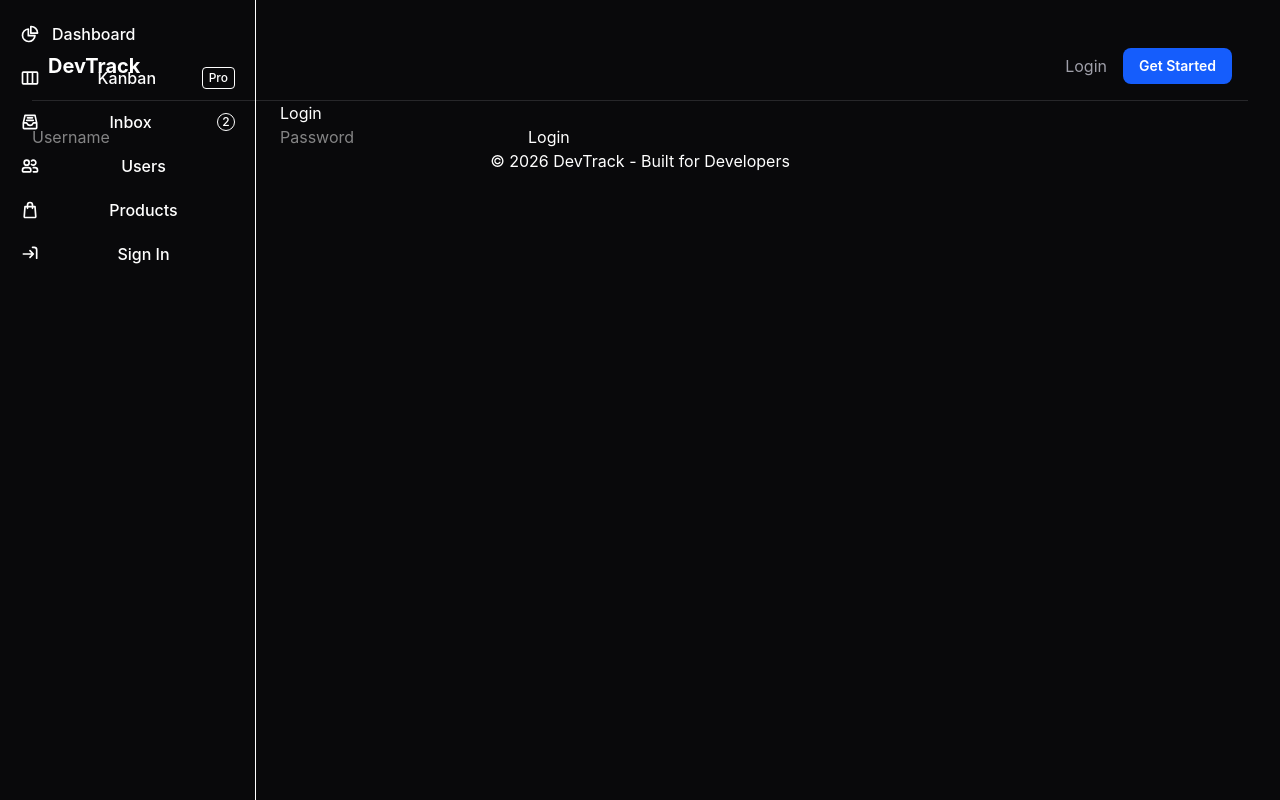
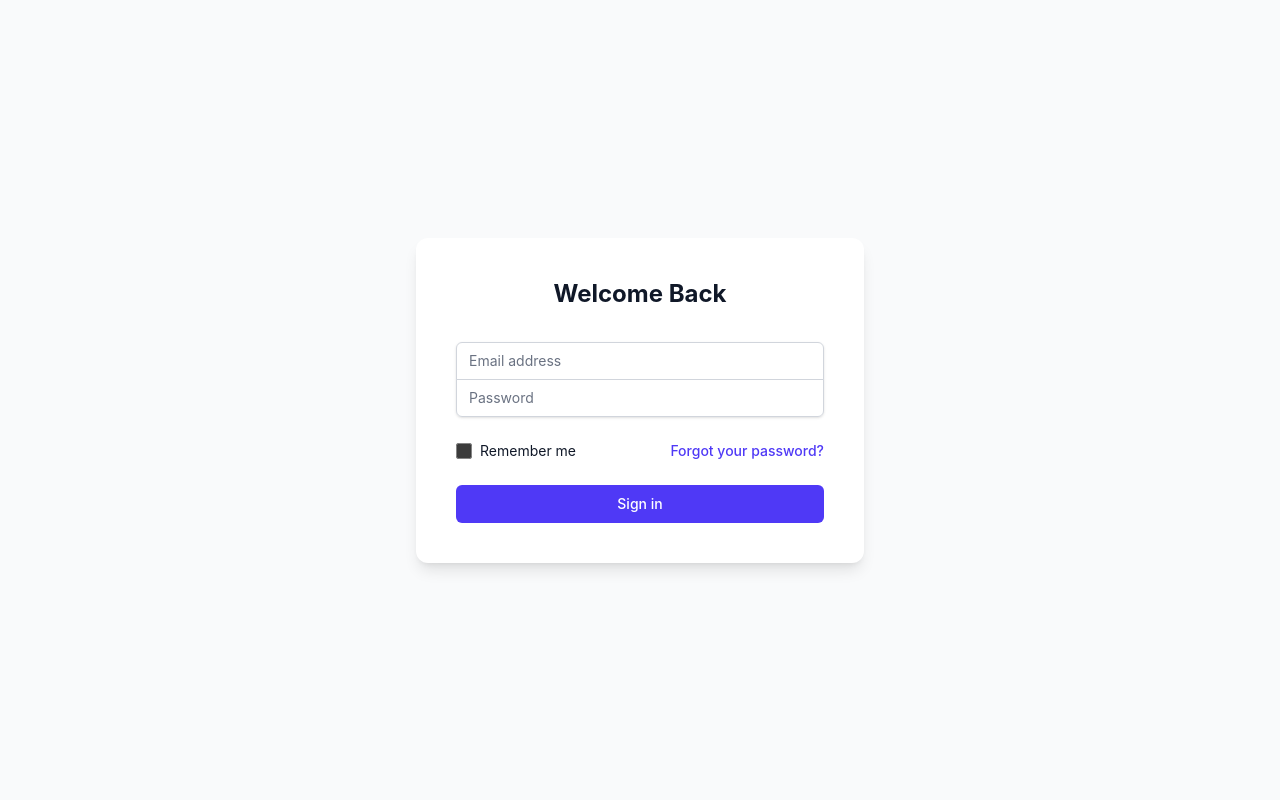
Before and after one commit to sc-freelance/DevTrack, a React app in the folder frontend/: page /login in a window 1280 px wide. Built offline with nearby package versions, Linux system fonts and the light colour scheme; the HTML template or start-up script is replaced by a standard one.

Commit message:
Edit dashboard.jsx and login.jsx to modern professional UI standards

```diff
--- a/frontend/src/App.jsx
+++ b/frontend/src/App.jsx
@@ -1,25 +1,28 @@
-import { useState } from "react";
-import { useEffect } from "react";
-import reactLogo from "./assets/react.svg";
-import viteLogo from "/vite.svg";
-import "./App.css";
-import { BrowserRouter, Routes, Route } from "react-router-dom";
-import Home from "@/pages/Home";
-import Register from "@/pages/Register";
-import Login from "@/pages/Login";
-import Layout from "@/components/layout/Layout";
+import { BrowserRouter, Routes, Route, Navigate } from 'react-router-dom';
+import Layout from './components/layout/Layout';
+import Dashboard from './pages/Dashboard';
+import Login from './pages/Login';
+import Register from './pages/Register';
 
 function App() {
   return (
     <BrowserRouter>
       <Routes>
-        {/* Routes WITH the layout */}
+        {/* 1. PUBLIC ROUTES (No Sidebar/Navbar) */}
+        <Route path="/login" element={<Login />} />
+        <Route path="/register" element={<Register />} />
+
+        {/* 2. PROTECTED/APP ROUTES (With Sidebar & Layout) */}
         <Route element={<Layout />}>
-          <Route path="/" element={<Home />} />
-          <Route path="/register" element={<Register />} />
-          <Route path="/login" element={<Login />} />
-          {/* Every route added here automatically gets the Navbar/Sidebar/Footer */}
+          {/* We use 'path="/"' for the Dashboard */}
+          <Route path="/" element={<Dashboard />} />
+
+          {/* Add more app pages here later, like /profile or /settings */}
+          {/* <Route path="/projects" element={<Projects />} /> */}
         </Route>
+
+        {/* 3. FALLBACK: If user goes to a random URL, send them home */}
+        <Route path="*" element={<Navigate to="/" replace />} />
       </Routes>
     </BrowserRouter>
   );
--- a/frontend/src/components/dashboard/dashboard.jsx
+++ b/frontend/src/components/dashboard/dashboard.jsx
@@ -24,16 +24,25 @@ const Dashboard = () => {
     }, []);
 
     return (
-        <div className="p-8">
-            <h1 className="text-2xl font-bold mb-6">Your Dashboard</h1>
-            {/* Error message display */}
-            {error && (
-                <div className="bg-red-100 text-red-700 p-4 rounded mb-4">
-                    {error}
-                </div>
-            )}
+        <div className="max-w-7xl mx-auto">
+          <header className="mb-8">
+            <h1 className="text-3xl font-bold text-gray-900">Project Overview</h1>
+            <p className="text-gray-500">Track your development progress</p>
+          </header>
 
+          {/* Stats Row */}
+          <div className="grid grid-cols-1 md:grid-cols-3 gap-6 mb-8">
+            <div className="bg-white p-6 rounded-xl shadow-sm border border-gray-100">
+              <p className="text-sm font-medium text-gray-500">Total Projects</p>
+              <p className="text-2xl font-bold">{projects.length}</p>
+            </div>
+           {/* Add more stats cards here */}
+          </div>
+
+          {/* Main Table Section */}
+          <div className="bg-white rounded-xl shadow-sm border border-gray-100 overflow-hidden">
             <ProjectTable projects={projects} />
+          </div>
         </div>
     );
 }
--- a/frontend/src/components/layout/layout.jsx
+++ b/frontend/src/components/layout/layout.jsx
@@ -5,18 +5,18 @@ import Footer from '../footer';
 
 const Layout = () => {
   return (
-    <div className="app-container">
-      <Navbar />
-      <div className="main-content-wrapper" style={{ display: 'flex' }}>
-        <Sidebar />
-        <main className="page-body">
-          {/* This 'Outlet' is where Dashboard.jsx or Register.jsx will render */}
-          <Outlet />
+    <div className="flex h-screen w-full bg-gray-50 overflow-hidden">
+      {/* Sidebar - Fixed width */}
+      <Sidebar />
+
+      {/* Main Content Area */}
+      <div className="flex-1 flex flex-col overflow-hidden">
+        <main className="flex-1 overflow-x-hidden overflow-y-auto p-6">
+          <Outlet /> {/* This is where Dashboard.jsx will render */}
         </main>
       </div>
-      <Footer />
     </div>
-  );
-};
+  )
+}
 
 export default Layout;
--- a/frontend/src/index.css
+++ b/frontend/src/index.css
@@ -1,38 +1,38 @@
+/* 1. Tailwind v4 Entry Point */
 @import "tailwindcss";
 
-/* 1. Base Layer: Setting the theme */
+/* 2. Theme Configuration (Tailwind v4 Style) */
 @theme {
-  --color-background: #09090b; /* Deep Zinc/Black */
+  --color-background: #09090b; /* Professional Deep Zinc */
   --color-foreground: #fafafa;
-  --color-primary: #3b82f6;    /* Modern Blue */
+  --color-primary: #3b82f6;
   --color-border: #27272a;
+
+  /* Adding a surface color for cards/sidebar */
+  --color-surface: #18181b;
 }
 
-/* 2. Global Resets */
+/* 3. Global Resets & Variables */
 :root {
   font-family: 'Inter', system-ui, sans-serif;
   background-color: var(--color-background);
-  color: white;
+  color: var(--color-foreground);
   color-scheme: dark;
 }
 
+/* 4. Layout Fix */
 body {
   margin: 0;
   padding: 0;
-  min-height: 100vh;
   -webkit-font-smoothing: antialiased;
-}
-
-/* 3. Layout Helper - This fixes the "Navigation" floating issue */
-#root {
-  display: flex;
-  flex-direction: column;
+  /* We remove 'display: flex' from body to prevent layout 'squishing'.
+     The Flexbox should happen inside your Layout.jsx instead! */
   min-height: 100vh;
 }
 
-/* Custom scrollbar for that polished feel */
+/* 5. Custom Scrollbar (The 'SaaS' look) */
 ::-webkit-scrollbar {
-  width: 8px;
+  width: 6px;
 }
 ::-webkit-scrollbar-track {
   background: transparent;
@@ -41,3 +41,6 @@ body {
   background: var(--color-border);
   border-radius: 10px;
 }
+::-webkit-scrollbar-thumb:hover {
+  background: #3f3f46;
+}
--- a/frontend/src/pages/login.jsx
+++ b/frontend/src/pages/login.jsx
@@ -3,11 +3,37 @@ import React from 'react';
 const Login = () => {
 
     return (
-        <div className='login-page'>
-            <h1>Login</h1>
-            <input type='text' placeholder='Username' />
-            <input type='text' placeholder='Password' />
-            <button>Login</button>
+        <div className="min-h-screen flex items-center justify-center bg-gray-50 px-4">
+          <div className="max-w-md w-full space-y-8 bg-white p-10 rounded-xl shadow-lg">
+            {/* The Login Form Here */}
+            <h2 className="text-2xl font-bold text-gray-900 text-center">Welcome Back</h2>
+            <form className="mt-8 space-y-6">
+                <div className="rounded-md shadow-sm -space-y-px">
+                    <div>
+                        <label htmlFor="email-address" className="sr-only">Email address</label>
+                        <input id="email-address" name="email" type="email" autoComplete="email" required className="appearance-none rounded-none relative block w-full px-3 py-2 border border-gray-300 placeholder-gray-500 text-gray-900 rounded-t-md focus:outline-none focus:ring-indigo-500 focus:border-indigo-500 focus:z-10 sm:text-sm" placeholder="Email address" />
+                    </div>
+                    <div>
+                        <label htmlFor="password" className="sr-only">Password</label>
+                        <input id="password" name="password" type="password" autoComplete="current-password" required className="appearance-none rounded-none relative block w-full px-3 py-2 border border-gray-300 placeholder-gray-500 text-gray-900 rounded-b-md focus:outline-none focus:ring-indigo-500 focus:border-indigo-500 focus:z-10 sm:text-sm" placeholder="Password" />
+                    </div>
+                </div>
+                <div className="flex items-center justify-between">
+                    <div className="flex items-center">
+                        <input id="remember-me" name="remember-me" type="checkbox" className="h-4 w-4 text-indigo-600 focus:ring-indigo-500 border-gray-300 rounded" />
+                        <label htmlFor="remember-me" className="ml-2 block text-sm text-gray-900">Remember me</label>
+                    </div>
+                    <div className="text-sm">
+                        <a href="#" className="font-medium text-indigo-600 hover:text-indigo-500">Forgot your password?</a>
+                    </div>
+                </div>
+                <div>
+                    <button type="submit" className="group relative w-full flex justify-center py-2 px-4 border border-transparent text-sm font-medium rounded-md text-white bg-indigo-600 hover:bg-indigo-700 focus:outline-none focus:ring-2 focus:ring-offset-2 focus:ring-indigo-500">
+                        Sign in
+                    </button>
+                </div>
+            </form>
+          </div>
         </div>
     )
 }
```
